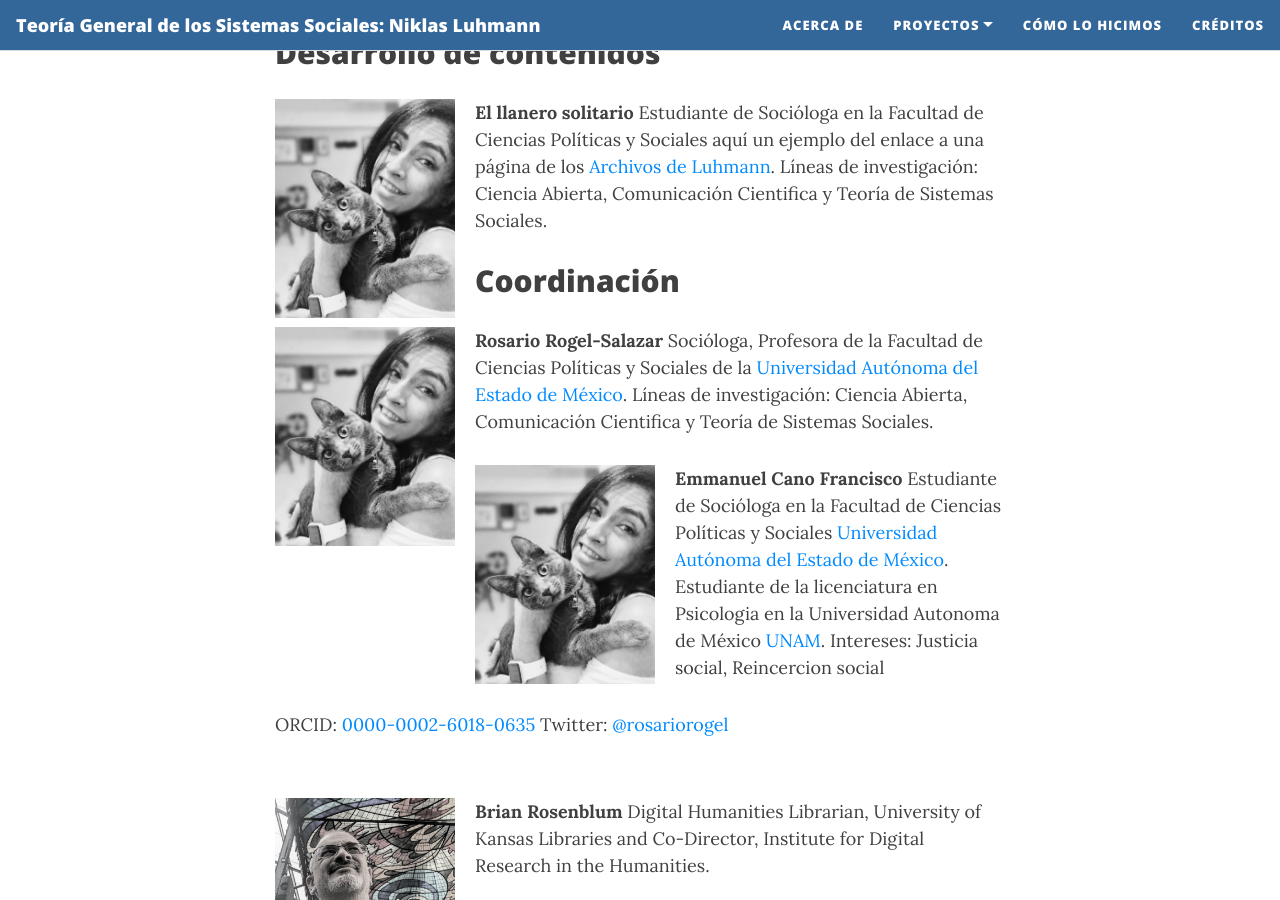
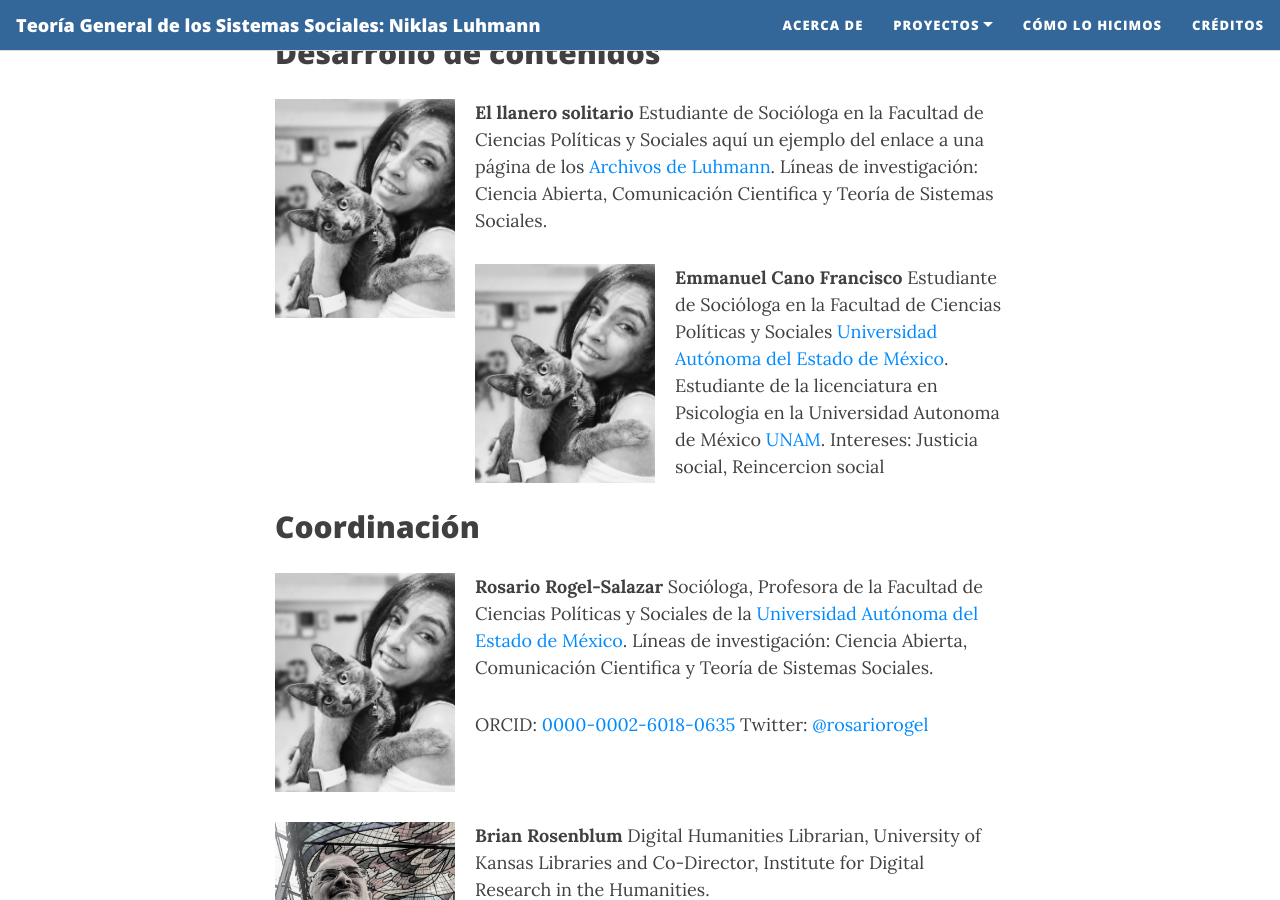
Before and after one commit to rosariorogel/luhmann, a Jekyll site: the page built from _pages/credits.md, in a window 1280 px wide and 900 px high, scrolled down 288 px. Built offline with Jekyll 4.4.1, drawn with Linux system fonts in a browser that asks for light colours; nearby versions of some CDN libraries.

Commit message:
corrección

```diff
--- a/_pages/credits.md
+++ b/_pages/credits.md
@@ -10,14 +10,14 @@ permalink: credits
 <img src="{{ site.baseurl }}/assets/img/FotoRosario.jpg" style="float:left;width:200px;padding-right:20px;">
 **El llanero solitario** Estudiante de Socióloga en la Facultad de Ciencias Políticas y Sociales aquí un ejemplo del enlace a una página de los [Archivos de Luhmann](https://niklas-luhmann-archiv.de/bestand/zettelkasten/zettel/ZK_1_NB_1_1_V). Líneas de investigación: Ciencia Abierta, Comunicación Cientifica y Teoría de Sistemas Sociales.
 
+<img src="{{ site.baseurl }}/assets/img/FotoRosario.jpg" style="float:left;width:200px;padding-right:20px;">
+**Emmanuel Cano Francisco** Estudiante de Socióloga en la Facultad de Ciencias Políticas y Sociales [Universidad Autónoma del Estado de México](https://www.uaemex.mx/). Estudiante de la licenciatura en Psicologia en la Universidad Autonoma de México [UNAM](https://www.unam.mx/). Intereses: Justicia social, Reincercion social
+
 
 ## Coordinación
 
 <img src="{{ site.baseurl }}/assets/img/FotoRosario.jpg" style="float:left;width:200px;padding-right:20px;">
 **Rosario Rogel-Salazar** Socióloga, Profesora de la Facultad de Ciencias Políticas y Sociales de la [Universidad Autónoma del Estado de México](https://www.uaemex.mx/). Líneas de investigación: Ciencia Abierta, Comunicación Cientifica y Teoría de Sistemas Sociales.
-
-<img src="{{ site.baseurl }}/assets/img/FotoRosario.jpg" style="float:left;width:200px;padding-right:20px;">
-**Emmanuel Cano Francisco** Estudiante de Socióloga en la Facultad de Ciencias Políticas y Sociales [Universidad Autónoma del Estado de México](https://www.uaemex.mx/). Estudiante de la licenciatura en Psicologia en la Universidad Autonoma de México [UNAM](https://www.unam.mx/). Intereses: Justicia social, Reincercion social
 
 
 ORCID: [0000-0002-6018-0635](https://orcid.org/0000-0002-6018-0635)
```
